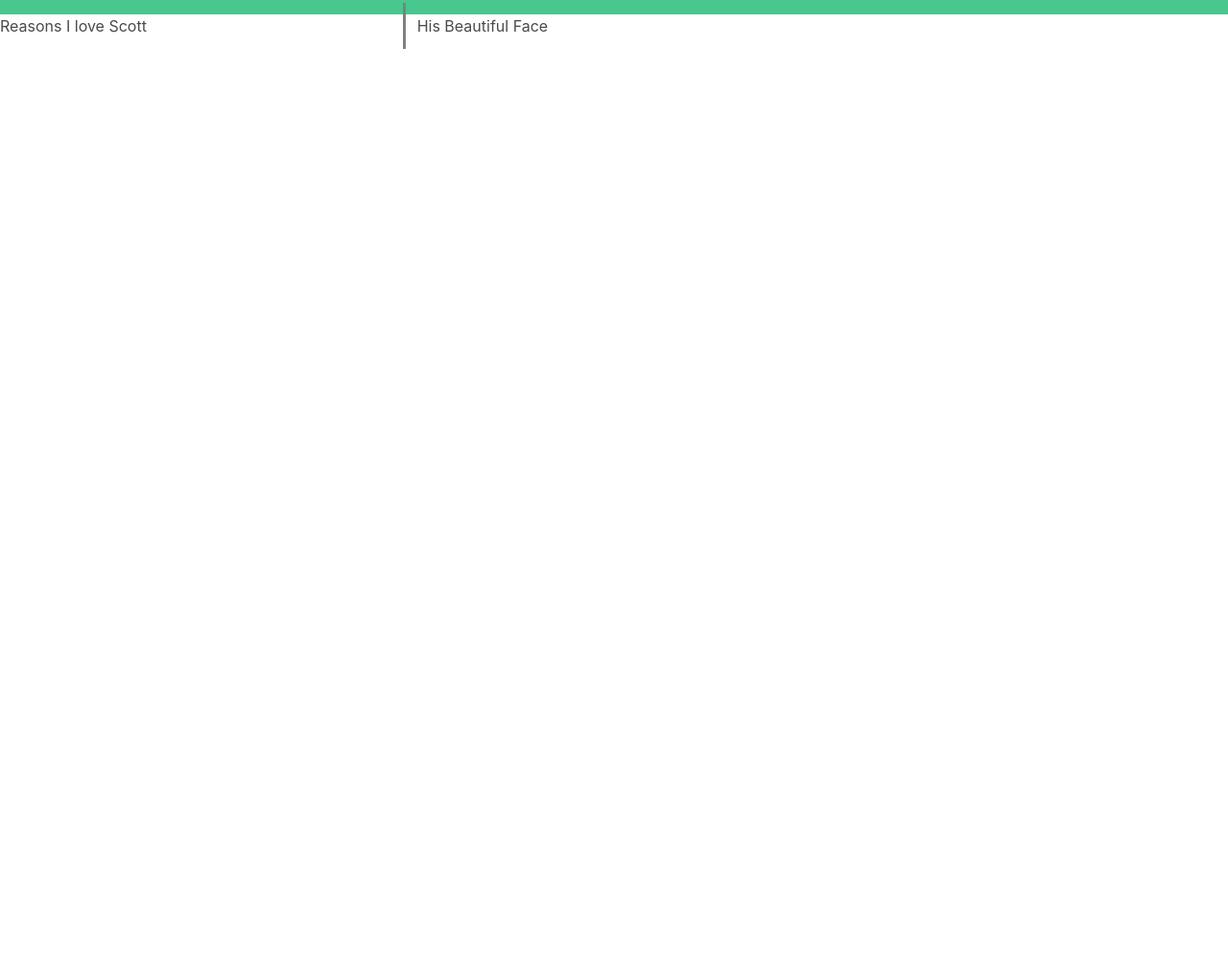
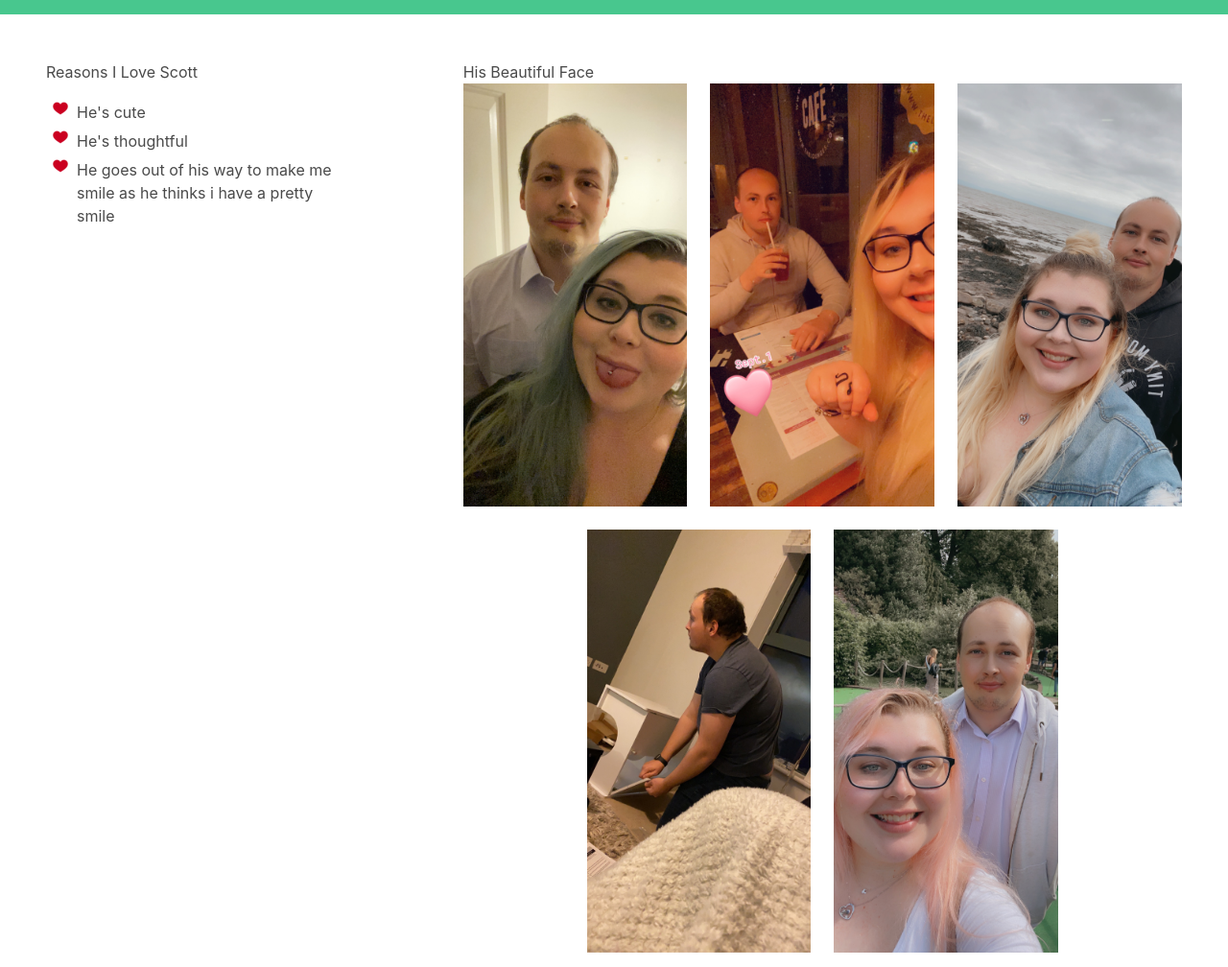
Before and after one commit to Frankie3293/learning, a plain HTML site: page index.html in a window 1280 px wide. Shown: the part 229-1237 px from the top of the page at 96% size. Before the commit the page ends 800 px from the top, so only its background shows below. Drawn offline with nearby package versions, Linux system fonts and the light colour scheme.

Commit message:
added pictures

```diff
--- a/index.html
+++ b/index.html
@@ -6,6 +6,11 @@
     <meta name="viewport" content="width=device-width, initial-scale=1.0">
     <title>Look What I Did!</title>
     <link rel="stylesheet" href="https://cdn.jsdelivr.net/npm/bulma@0.9.3/css/bulma.min.css">
+    <style type="text/css">
+           #fancyList {
+               list-style-image: url("./frankie-heart.png");
+           }
+    </style>
 </head>
 <body>
     <div class="box">
@@ -19,11 +24,50 @@
         </div>
     </section>
     <div class="columns">
-        <div class="column is-one-third" style="border-right:3px solid grey">
-            Reasons I love Scott
+        <div class="column is-one-third">
+            <div class="section">
+                <div class="content">
+                    Reasons I Love Scott
+                    <ul id="fancyList">
+                        <li>He's cute</li>
+                        <li>He's thoughtful</li>
+                        <li>He goes out of his way to make me smile as he thinks i have a pretty smile</li>
+
+                    </ul>
+                </div>
+            </div>
         </div>
         <div class="column">
-            His Beautiful Face
+            <div class="section">
+                His Beautiful Face
+               <div class="columns is-multiline">
+                   <div class="column is-4">
+                        <figure class="image">
+                            <img src="./IMG_3012.JPG">
+                        </figure>
+                    </div>
+                    <div class="column is-4">
+                        <figure class="image">
+                            <img src="./IMG_5009.JPG">
+                        </figure>
+                    </div>
+                    <div class="column is-4">
+                        <figure class="image">
+                            <img src="./IMG_4992.JPG">
+                        </figure>
+                    </div>
+                    <div class="column is-4 is-offset-2">
+                        <figure class="image">
+                            <img src="./IMG_3059.JPG">
+                        </figure>
+                    </div>
+                    <div class="column is-4">
+                        <figure class="image">
+                            <img src="./IMG_4463.JPG">
+                        </figure>
+                    </div>
+                </div>
+            </div>
         </div>
     </div>
 </body>
```
Also changed, not shown: second.html (added, +54 -0 lines), IMG_3012.JPG (added), IMG_3059.JPG (added), IMG_4463.JPG (added), IMG_4992.JPG (added), IMG_5009.JPG (added), frankie-heart.png (added), 1 other file.
